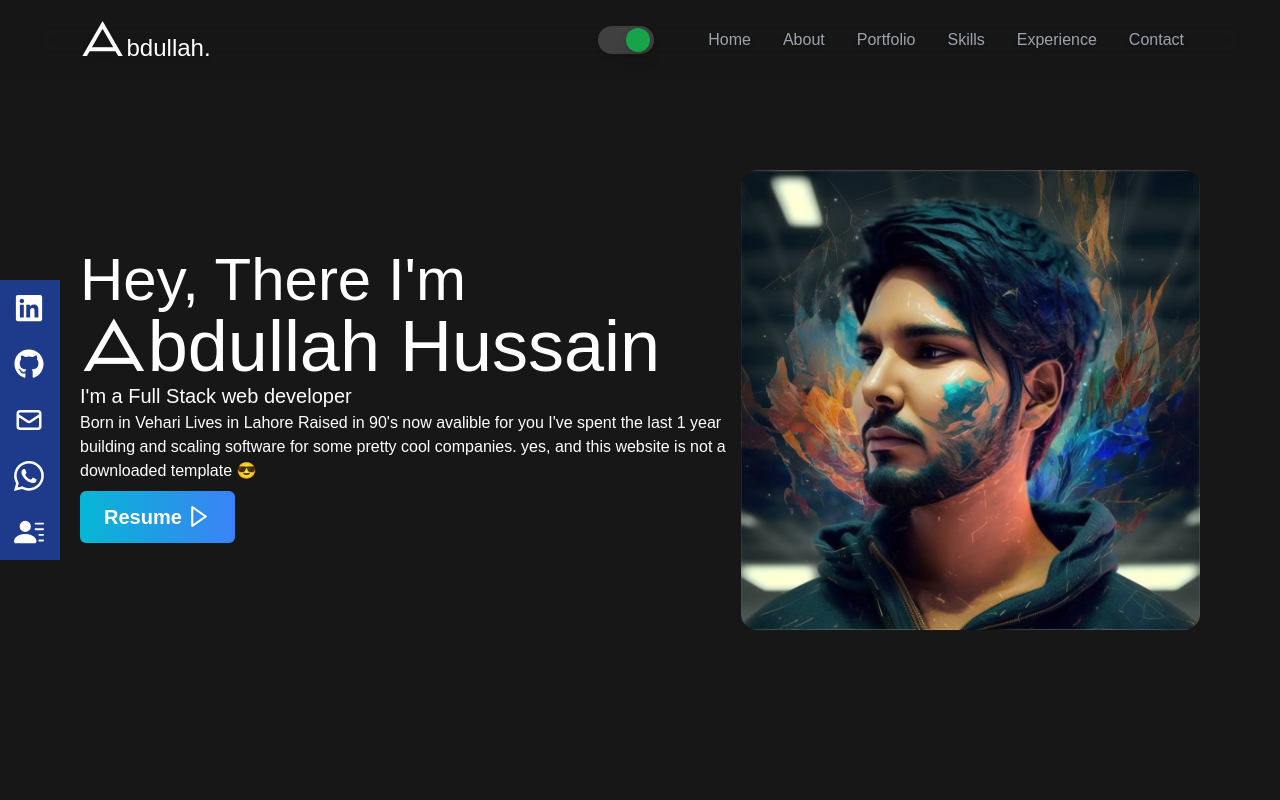
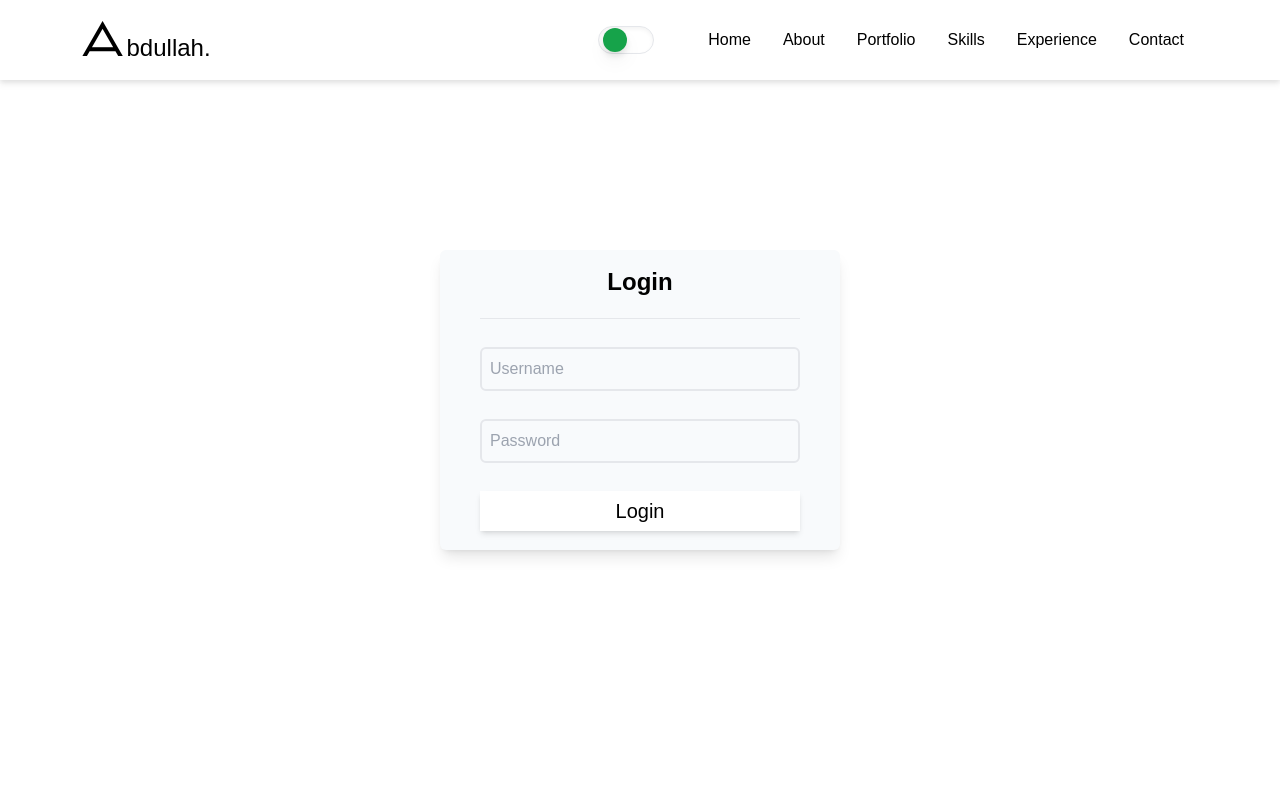
Before and after one commit to AkaAbdullah/portfoliomernstack, a React (Vite) app in the folder frontend/: page /login in a window 1280 px wide. Shown: the top 800 px of the page. Built offline with nearby package versions, Linux system fonts and the light colour scheme; a web font is replaced by a local one.

Commit message:
admin page added

```diff
--- a/frontend/package.json
+++ b/frontend/package.json
@@ -15,6 +15,7 @@
     "react-dom": "^18.2.0",
     "react-icons": "^4.10.1",
     "react-redux": "^8.1.2",
+    "react-router-dom": "^6.14.2",
     "react-scroll": "^1.8.9"
   },
   "devDependencies": {
--- a/frontend/src/App.jsx
+++ b/frontend/src/App.jsx
@@ -1,27 +1,23 @@
+import { BrowserRouter, Routes, Route } from "react-router-dom";
+
 import { Footer } from "./components/Footer";
 import { NavBar } from "./components/Navbar";
-import { SocialLinks } from "./components/SocialLinks";
-import { About } from "./pages/About";
-// import { AdminPage } from "./pages/AdminPage";
-import { ContactPage } from "./pages/ContactPage";
-import { ExperiencePage } from "./pages/ExperiencePage";
-import { LandingPage } from "./pages/LandingPage";
-import { Portfolio } from "./pages/Portfolio";
-import { SkillsPage } from "./pages/SkillsPage";
+
+import { LoginPage } from "./pages/LoginPage";
+import { MainPage } from "./pages/MainPage";
+import { AdminPage } from "./pages/AdminPage";
 
 function App() {
   return (
-    <section>
+    <BrowserRouter>
       <NavBar />
-      <LandingPage />
-      <About />
-      <Portfolio />
-      <SkillsPage />
-      <ExperiencePage />
-      <ContactPage />
+      <Routes>
+        <Route path="/" element={<MainPage />} />
+        <Route path="/login" element={<LoginPage />} />
+        <Route path="/admin" element={<AdminPage />} />
+      </Routes>
       <Footer />
-      <SocialLinks />
-    </section>
+    </BrowserRouter>
   );
 }
 
--- /dev/null
+++ b/frontend/src/components/Updatecard.jsx
@@ -0,0 +1,33 @@
+import { useSelector } from "react-redux";
+
+export const Updatecard = (props) => {
+  const { text } = props;
+  const { darkMode } = useSelector((state) => state.theme);
+
+  return (
+    <div className="w-[350px] md:w-[650px] lg:w-[950px] h-64 shadow-lg border rounded-lg flex items-center justify-center flex-col gap-3 ">
+      <h1 className="text-xl text-center">
+        {text}
+        <hr />
+      </h1>
+      <div className="flex flex-col justify-center items-center gap-3">
+        <textarea
+          className={`p-2 bg-transparent border-2 rounded-md ${
+            darkMode ? "text-white" : "text-black"
+          } focus:outline-none w-[300px] md:w-[600px] lg:w-[900px] `}
+          rows={4}
+          placeholder="Description"
+        />
+        <button
+          className={`${
+            darkMode
+              ? "bg-neutral-800 hover:bg-neutral-700 "
+              : "bg-white hover:bg-slate-200"
+          } w-[300px] md:w-[600px] lg:w-[900px] text-center border-2 rounded-md h-10 p-1 shadow-md cursor-pointer  `}
+        >
+          update
+        </button>
+      </div>
+    </div>
+  );
+};
--- a/frontend/src/main.jsx
+++ b/frontend/src/main.jsx
@@ -6,9 +6,7 @@ import { store } from "../src/redux/store.js";
 import { Provider } from "react-redux";
 
 ReactDOM.createRoot(document.getElementById("root")).render(
-  <React.StrictMode>
-    <Provider store={store}>
-      <App />
-    </Provider>
-  </React.StrictMode>
+  <Provider store={store}>
+    <App />
+  </Provider>
 );
--- a/frontend/src/pages/AdminPage.jsx
+++ b/frontend/src/pages/AdminPage.jsx
@@ -1,8 +1,22 @@
+import { useSelector } from "react-redux";
+import { Updatecard } from "../components/Updatecard";
+
 export const AdminPage = () => {
+  const { darkMode } = useSelector((state) => state.theme);
   return (
     <>
-      <section>
-        <p>Admin Page</p>
+      <section
+        className={`${
+          darkMode ? "bg-neutral-900 text-white" : "bg-white text-black"
+        }  h-full `}
+      >
+        <div className="container mx-auto max-w-6xl px-4  py-24 flex flex-col items-center justify-center ">
+          <h1 className="text-2xl text-center font-bold">Admin Panel</h1>
+
+          <div className="flex items-center  flex-col md:flex-row gap-5 flex-wrap justify-around p-4 md:p-0">
+            <Updatecard title="update Landing Page Description" />
+          </div>
+        </div>
       </section>
     </>
   );
--- /dev/null
+++ b/frontend/src/pages/LoginPage.jsx
@@ -0,0 +1,48 @@
+import { useSelector } from "react-redux";
+export const LoginPage = () => {
+  const { darkMode } = useSelector((state) => state.theme);
+  return (
+    <>
+      <section
+        className={`${
+          darkMode ? "bg-neutral-900 text-white" : "bg-white text-black"
+        } h-screen w-full flex items-center justify-center `}
+      >
+        <div className="container md: mx-auto max-w-6xl px-4 flex items-center justify-center ">
+          <div
+            className={`${
+              darkMode ? "bg-neutral-800 text-white" : " bg-slate-50 text-black"
+            }  shadow-lg rounded-md md:w-[400px] md:h-[300px] w-[300px] h-[300px] text-center p-4 flex items-center flex-col `}
+          >
+            <h1 className="text-2xl font-bold">Login</h1>
+            <div className=" flex flex-col gap-7 mt-5">
+              <hr />
+
+              <input
+                className={`p-2 bg-transparent border-2 rounded-md ${
+                  darkMode ? "text-white" : "text-black"
+                } focus:outline-none md:w-80`}
+                type="text"
+                placeholder="Username"
+              />
+              <input
+                className={`p-2 bg-transparent border-2 rounded-md ${
+                  darkMode ? "text-white" : "text-black"
+                } focus:outline-none md:w-80`}
+                type="password"
+                placeholder="Password"
+              />
+              <button
+                className={`${
+                  darkMode ? "bg-neutral-900" : "bg-white"
+                } border-1 shadow-md h-10 text-xl hover:scale-105 duration-200 `}
+              >
+                Login
+              </button>
+            </div>
+          </div>
+        </div>
+      </section>
+    </>
+  );
+};
--- /dev/null
+++ b/frontend/src/pages/MainPage.jsx
@@ -0,0 +1,22 @@
+import React from "react";
+import { LandingPage } from "./LandingPage";
+import { About } from "./About";
+import { Portfolio } from "./Portfolio";
+import { SkillsPage } from "./SkillsPage";
+import { ExperiencePage } from "./ExperiencePage";
+import { ContactPage } from "./ContactPage";
+import { SocialLinks } from "../components/SocialLinks";
+
+export const MainPage = () => {
+  return (
+    <>
+      <LandingPage />
+      <About />
+      <Portfolio />
+      <SkillsPage />
+      <ExperiencePage />
+      <ContactPage />
+      <SocialLinks />
+    </>
+  );
+};
--- a/frontend/src/redux/themeSlice.js
+++ b/frontend/src/redux/themeSlice.js
@@ -1,7 +1,7 @@
 import { createSlice } from "@reduxjs/toolkit";
 
 const initialState = {
-  darkMode: true,
+  darkMode: false,
 };
 
 export const themeSlice = createSlice({
```
Also changed, not shown: 1 other file (tests, documents, lock files or other folders).
